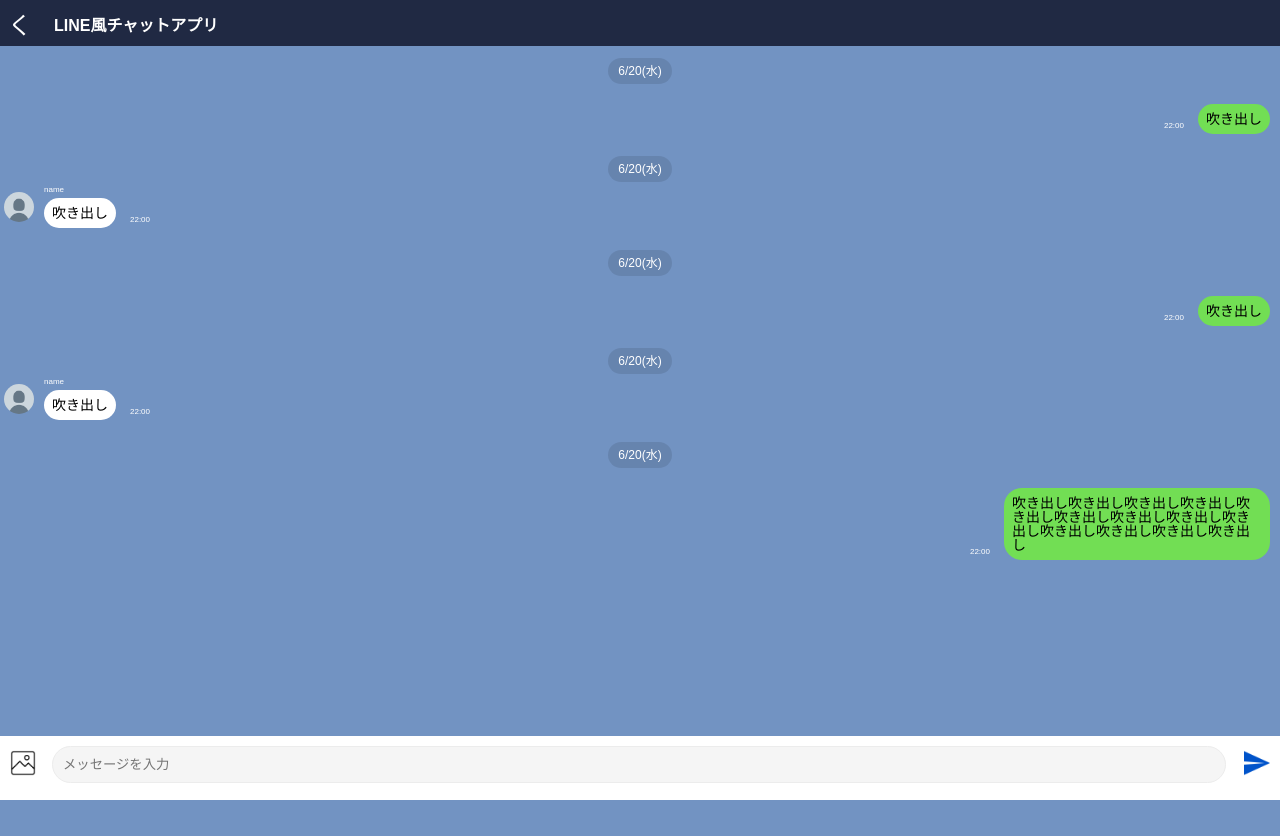
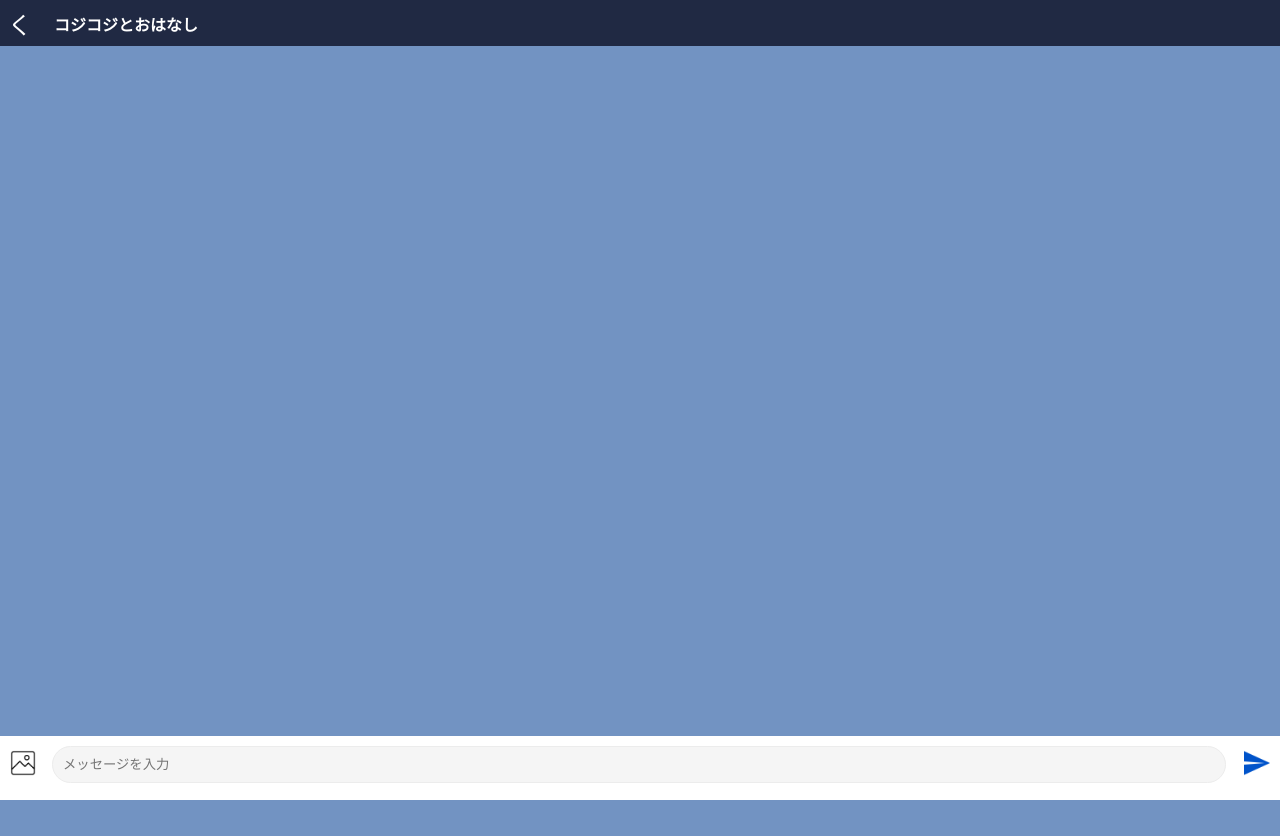
Before and after one commit to mori-ari/mori-ari.github.io, a PHP site: page / in a window 1280 px wide. After the commit the page ends 800 px from the top, so only its background shows below. Run offline with PHP 8.4, Linux system fonts and the light colour scheme; some libraries are stand-ins or nearby versions.

Commit message:
LINE風アプリ

```diff
--- a/20200912/css/style.css
+++ b/20200912/css/style.css
@@ -65,8 +65,9 @@ img:hover{
 #timeline{
     padding-top:46px;
     overflow:auto;
-    /* height: calc(100% - 100px); */
-    height: 790px;
+    display: block;
+    height: calc(100vh - 110px);
+    /* height: 790px; */
 }
 #date_area{
     margin: 16px;
@@ -205,3 +206,9 @@ input[type=file] {
     filter: brightness(50%) sepia(100) saturate(100) hue-rotate(210deg);
     height:26px;
 }
+
+
+#space{
+    display: block;
+    height: 64px;
+}
--- a/20200912/index.html
+++ b/20200912/index.html
@@ -6,7 +6,7 @@
     <link rel="stylesheet" href="css/reset.css">
     <link rel="stylesheet" href="css/style.css">
     <script src="js/jquery-2.1.3.min.js"></script>
-    <title>LINE風アプリ</title>
+    <title>コジコジとおはなし</title>
 </head>
 <body>
 
@@ -14,14 +14,14 @@
 <div id="header">
     <div id="header_inbox">
         <div id="allow">く</div>
-        <div id="room">LINE風チャットアプリ</div>
+        <div id="room">コジコジとおはなし</div>
         <!-- <div id="login">ログイン</div> -->
     </div>
 </div>
 
 <!-- タイムライン -->
 <div id="timeline">
-    <div id="date_area"><span id="date">6/20(水)</span></div>
+    <!-- <div id="date_area"><span id="date">6/20(水)</span></div>
     <div id="msg_box_r">
         <div id="time">22:00</div>
         <div id="msg_g">吹き出し</div>
@@ -61,7 +61,7 @@
     <div id="msg_box_r">
         <div id="time">22:00</div>
         <div id="msg_g">吹き出し吹き出し吹き出し吹き出し吹き出し吹き出し吹き出し吹き出し吹き出し吹き出し吹き出し吹き出し吹き出し</div>
-    </div>
+    </div> -->
 </div>
 
 <!-- フッター -->
@@ -107,8 +107,7 @@
 //   ここから
 // ---------------------------------------------
 
-// 同日なら日付表示しない
-// Googleログイン
+// Googleログインしたい
 // 1文字以上入力がないと送信ボタン押せないように
 // デフォルトで最後までスクロール
 
@@ -119,8 +118,22 @@ function send(){
     const text = $("#input").val();
 
     // ランダムな返答
-    const r = Math.floor(Math.random()*5)
-    const point = ["100点","60点","20点","0点","-50点"];
+    const r = Math.floor(Math.random()*13);
+    const point = [
+        "だれか　いそうな　けはいだね",
+        "えっ？　えっ？　わかんない　もいっかいいってよ　なんだって？",
+        "コジコジだけは　さいふをぬすまれなかったんだよ",
+        "いまね　ゲランがすごくいいものをくれるよ",
+        "なんで　なきそうなんだろ",
+        "きいてそんしたね",
+        "きっとよろこぶよ　ジョニーくん",
+        "うん、そのはなしは　きょういちにちで　さんかいもきいたよ",
+        "コジコジだよ　コジコジはうまれたときから　ずーっと　しょうらいも　コジコジはコジコジだよ",
+        "いま　おなかすいたでしょ　おおきいこえ　だしたから",
+        "えっ　わるいの？あそんでたべて　ねてちゃダメ？",
+        "そんなことより　さっきいってたミッキーマウスって　ともだちになりたいよ　しゃしんみせて",
+        "ねえねえ　ドーデスのおしろに　みんなでてを　ふろうよ　　おーいドーデスー"
+        ];
     const chat = point[r]
 
     //曜日配列
@@ -166,6 +179,7 @@ function scroll(){
 $("#send").on("click",function(){
     send();
     scroll();
+
 });
 
 // Enterで文字を送信
@@ -189,24 +203,29 @@ ref.on("child_added", function(data){
     // 表示するHTML
     const date = '<div id="date_area"><span id="date">'+v.date+'</span></div>';
     const mine = '<div id="msg_box_r"><div id="time">'+v.time+'</div><div id="msg_g">'+v.text+'</div></div>';
-    const you ='<div id="msg_box"><div><img src="./img/icon.png" id="icon"></div><div id="msg_box_l"><div id="time">'+v.time+'</div><div id="msg_inbox"><div id="name">name</div><div id="msg_w">'+v.chat+'</div></div></div></div>'
+    const you ='<div id="msg_box"><div><img src="./img/eg9kmqmafr9unvusd2d5_400x400.jpeg" id="icon"></div><div id="msg_box_l"><div id="time">'+v.time+'</div><div id="msg_inbox"><div id="name">コジコジ</div><div id="msg_w">'+v.chat+'</div></div></div></div>'
     // if文でもし投稿日付が前の投稿とより多かったら日付を表示する
     // if文でもし投稿日付が前の投稿と一緒なら日付を表示しない
+    // if(){
+
+    // }
 
     $("#timeline").append(date);
-    $("#timeline").append(mine);
-    // 遅延で出るコメントのスクロールかわからないーーーーーーーー
-    setTimeout(function(){
-        $("#timeline").append(you);
-    }, 2000);
+
+    $("#timeline").append(mine,you);
+    // youを遅延表示させたいが、mineとyouを分けるとリロード後、交互の会話にならない。同じkeyで表示？ワカラナイ
+    // setTimeout(function(){
+    //     $("#timeline").append(you);
+    // }, 1500);
 });
+
+
 
 
 // クリックアラート
 $("#allow").on("click",function(){
     alert("何も起きません(;_;)");
 });
-
 
 $("#file").on("click",function(){
     alert("何も起きません(;_;)");
```
Also changed, not shown: 20200912/img/eg9kmqmafr9unvusd2d5_400x400.jpeg (added).
